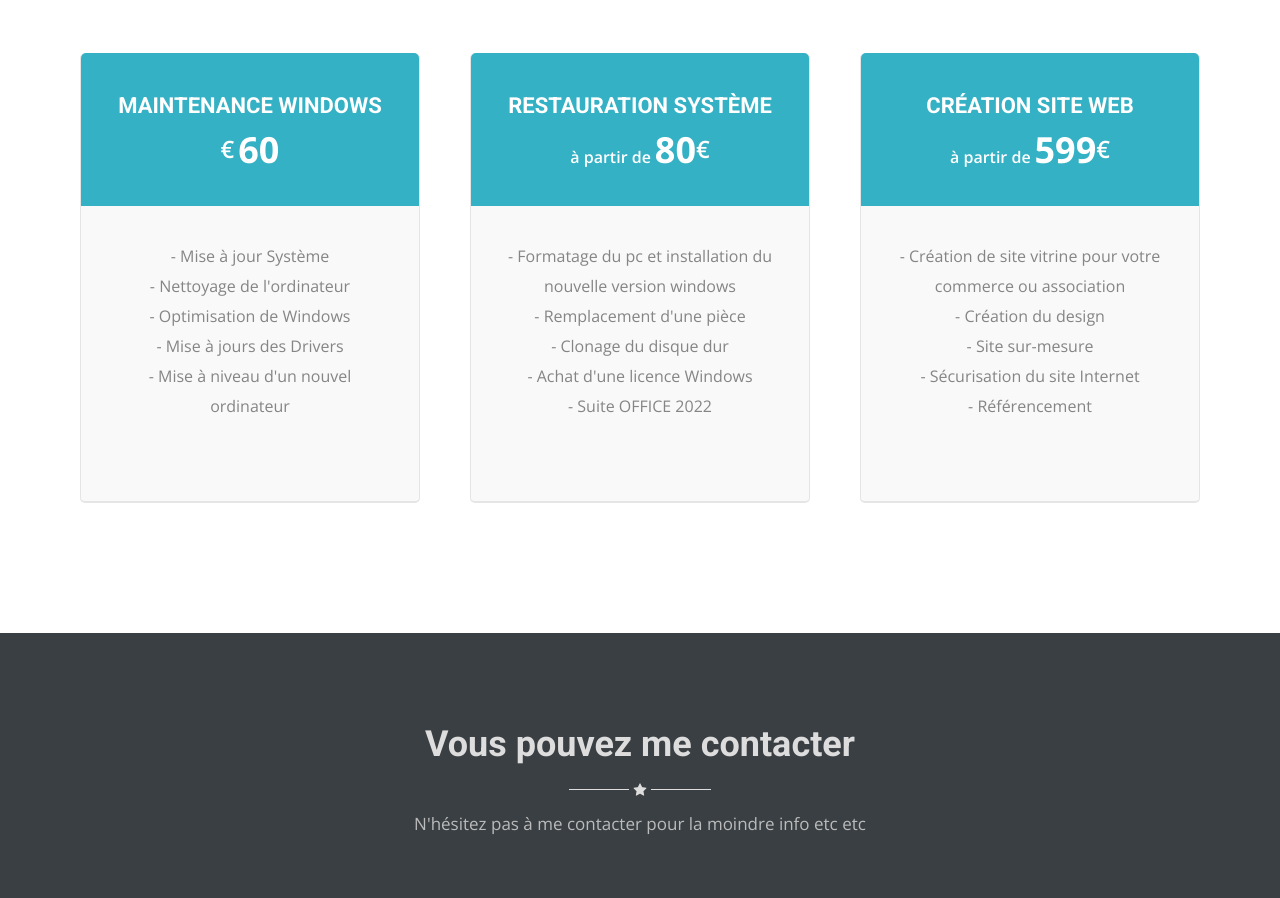
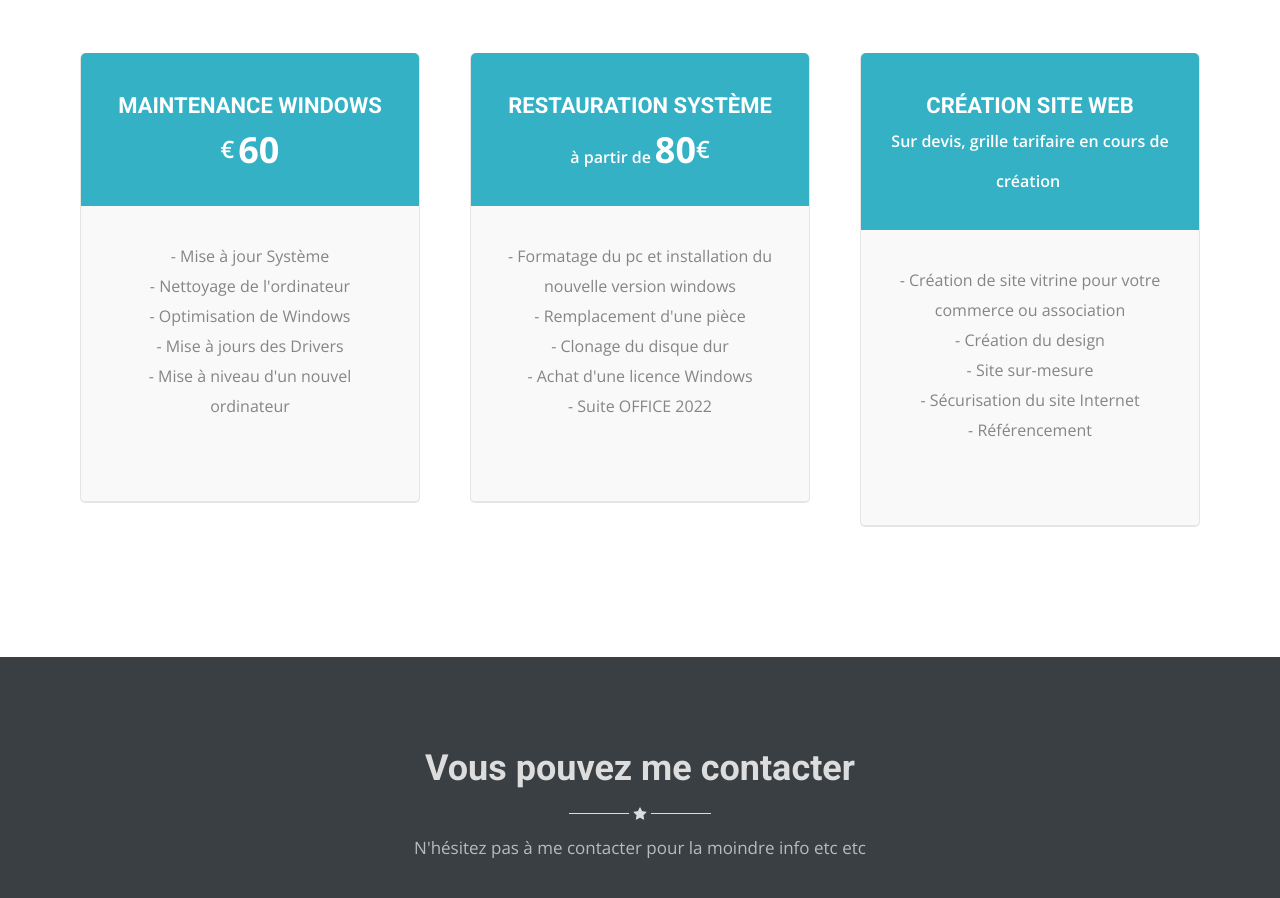
Before and after one commit to Pierrelgx/website_v0, a plain HTML site: page index.html in a window 1280 px wide. Shown: the part 2740-3638 px from the top of the page. Drawn offline with nearby package versions, Linux system fonts and the light colour scheme.

```diff
--- a/index.html
+++ b/index.html
@@ -584,7 +584,7 @@
 
                             <h3>Création Site WEB</h3>
 
-                            <p class="price"><span class="month white">à partir de</span> <span class="number white">599</span><span class="currency white">€</span></p>
+                            <p class="price"><span class="month white">Sur devis, grille tarifaire en cours de création</span> <span class="number white"></span><span class="currency white"></span></p>
 
                         </div>
                         <!--end pricing-top -->
```
